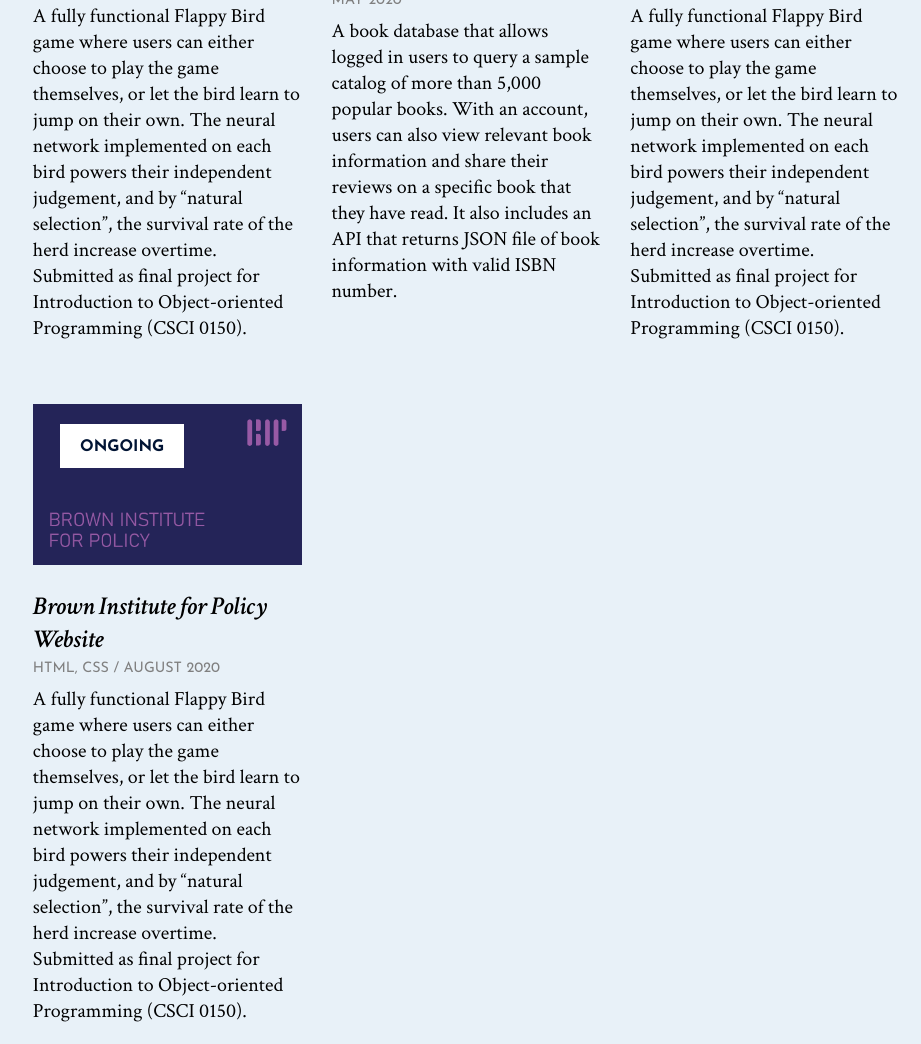
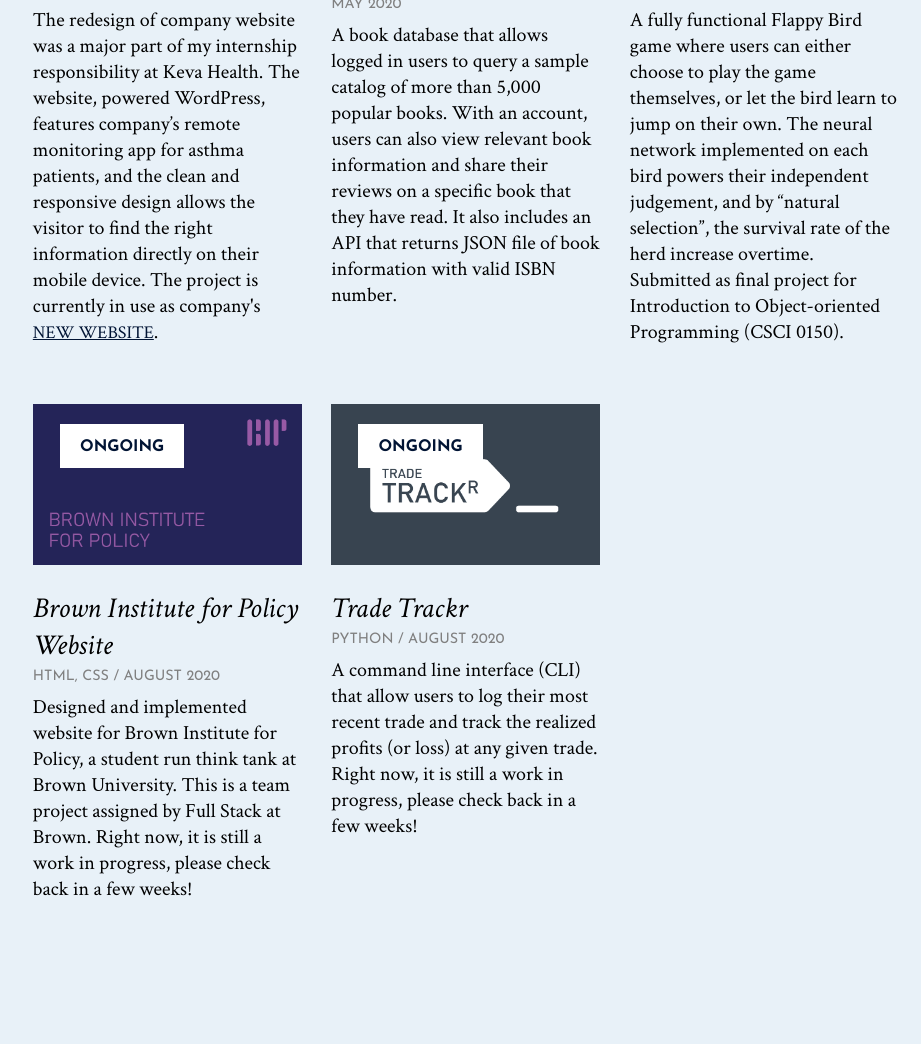
Before and after one commit to chaixinzhe2000/personal_website, a plain HTML site: page projects/overview.html in a window 1280 px wide. Shown: the part 582-1626 px from the top of the page, without its empty margins (180-1101 px from the left). Drawn offline with Linux system fonts and the light colour scheme.

Commit message:
added trade tracker

```diff
--- a/css/style.scss
+++ b/css/style.scss
@@ -220,7 +220,7 @@
 .projects-flex-container {
 	@extend .page-gap;
 	display: flex;
-	justify-content: space-between;
+	justify-content: flex-start;
 	align-items: center;
 	width: 70vw;
 	flex-wrap: wrap;
@@ -265,7 +265,8 @@
 	@extend .subject-title;
 	margin-top: 25px;
 	margin-left: 1vw;
-	font-weight: 550;
+	font-weight: 500;
+	font-size: 1.8rem;
 }
 
 .project-info {
--- a/projects/overview.html
+++ b/projects/overview.html
@@ -50,16 +50,15 @@
 		</div>
 
 		<div class="projects-flex-container">
-			<div class="project-container" onclick="location.href='evolution.html';" style="cursor: pointer;">
+			<div class="project-container" onclick="location.href='keva.html';" style="cursor: pointer;">
 				<img class="project-featured-image" src="../images/featured-image/keva-featured.jpg"
-					alt="Flappy Bird Gameplay">
+					alt="Keva Health Web Design">
 				<div class="project-title">Keva Health Website</div>
 				<div class="project-info">WordPress / July 2020</div>
-				<div class="project-description">A fully functional Flappy Bird game where users can either choose to play
-					the game themselves, or let the bird learn to jump on their own. The neural network implemented on each
-					bird powers their independent judgement, and by “natural selection”, the survival rate of the herd
-					increase overtime. Submitted as final project for Introduction to Object-oriented Programming (CSCI
-					0150).</div>
+				<div class="project-description">The redesign of company website was a major part of my internship responsibility at
+					Keva Health. The website, powered WordPress, features company’s remote monitoring app for asthma patients, and the
+					clean and responsive design allows the visitor to find the right information directly on their mobile device. The
+					project is currently in use as company's <a href="http://3.211.146.1/" class='link'>new website</a>.</div>
 			</div>
 			<div class="project-container" onclick="location.href='goodreads.html';" style="cursor: pointer;">
 				<img class="project-featured-image" src="../images/featured-image/goodreads-featured.jpg"
@@ -82,21 +81,33 @@
 					increase overtime. Submitted as final project for Introduction to Object-oriented Programming (CSCI
 					0150).</div>
 			</div>
-			<div class="project-container" onclick="location.href='evolution.html';" style="cursor: pointer;">
+			<div class="project-container">
 				<div class="project-image-container">
 					<img class="project-featured-image" src="../images/featured-image/bip-featured.jpg"
-						alt="Flappy Bird Gameplay">
+						alt="BIP Website">
 					<div class="project-image-floating-label">
 						Ongoing
 					</div>
 				</div>
 				<div class="project-title">Brown Institute for Policy Website</div>
 				<div class="project-info">HTML, CSS / August 2020</div>
-				<div class="project-description">A fully functional Flappy Bird game where users can either choose to play
-					the game themselves, or let the bird learn to jump on their own. The neural network implemented on each
-					bird powers their independent judgement, and by “natural selection”, the survival rate of the herd
-					increase overtime. Submitted as final project for Introduction to Object-oriented Programming (CSCI
-					0150).</div>
+				<div class="project-description">Designed and implemented website for Brown Institute for Policy, a student run
+					think tank at Brown University. This is a team project assigned by Full Stack at Brown. Right now, it is still a
+					work in progress, please check back in a few weeks!</div>
+			</div>
+			<div class="project-container">
+				<div class="project-image-container">
+					<img class="project-featured-image" src="../images/featured-image/trackr-featured.jpg"
+						alt="Trade Tracker">
+					<div class="project-image-floating-label">
+						Ongoing
+					</div>
+				</div>
+				<div class="project-title">Trade Trackr</div>
+				<div class="project-info">Python / August 2020</div>
+				<div class="project-description">A command line interface (CLI) that allow users to log their most recent trade and
+					track the realized profits (or loss) at any given trade. Right now, it is still a work in progress, please check
+					back in a few weeks!</div>
 			</div>
 		</div>
 
```
Also changed, not shown: css/style.css, images/featured-image/trackr-featured.jpg (added), projects/keva.html (added), 2 other files.
